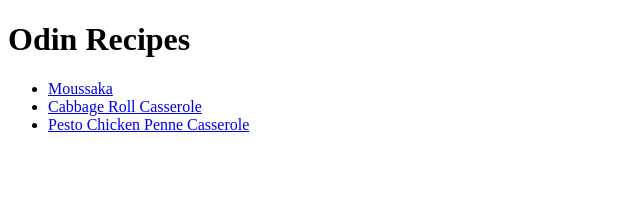
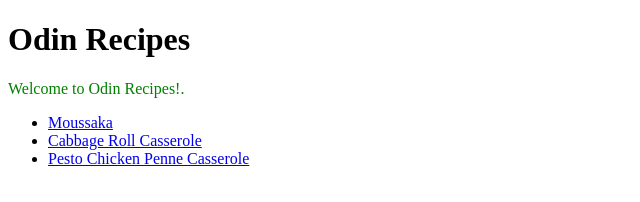
Before and after one commit to anuraggr/odin-recipes, a plain HTML site: page index.html in a window 1280 px wide. Shown: the whole page, without its empty margins (0-640 px from the left). Drawn offline with Linux system fonts and the light colour scheme.

Commit message:
add css file

```diff
--- a/index.html
+++ b/index.html
@@ -3,10 +3,12 @@
     <head>
         <title>Odin Recipes</title>
         <meta charset="UTF-8">
+        <link rel="stylesheet" href="styles.css">
     </head>
 
     <body>
         <h1>Odin Recipes</h1>
+        <div class="alert-text">Welcome to Odin Recipes!.</div>
         <ul>
             <li><a href="./recipes/moussaka.html">Moussaka</a></li>
             <li><a href="./recipes/cabbage_roll_casserole.html">Cabbage Roll Casserole</a></li>
--- /dev/null
+++ b/styles.css
@@ -0,0 +1,3 @@
+.alert-text {
+    color: green;
+}
```
